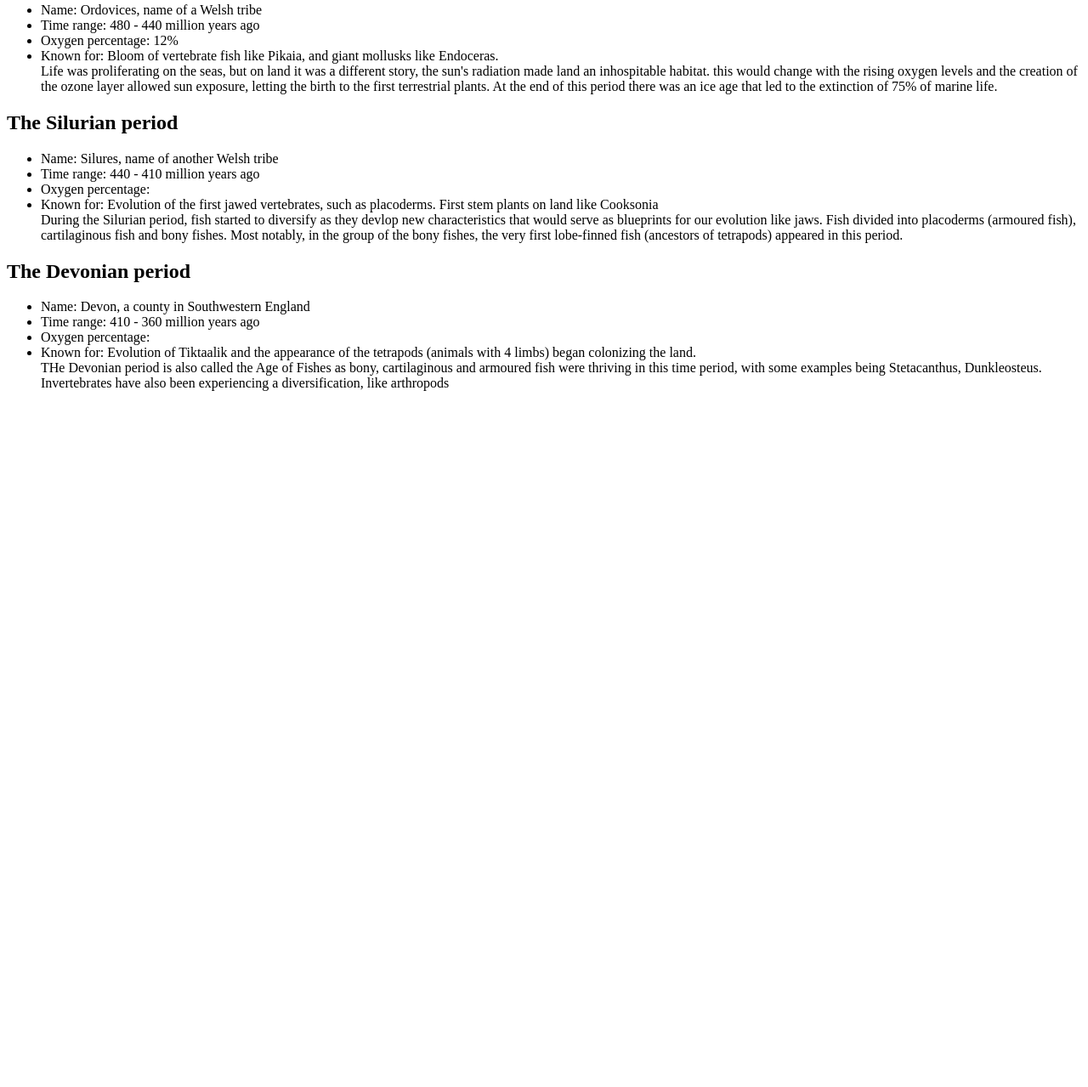
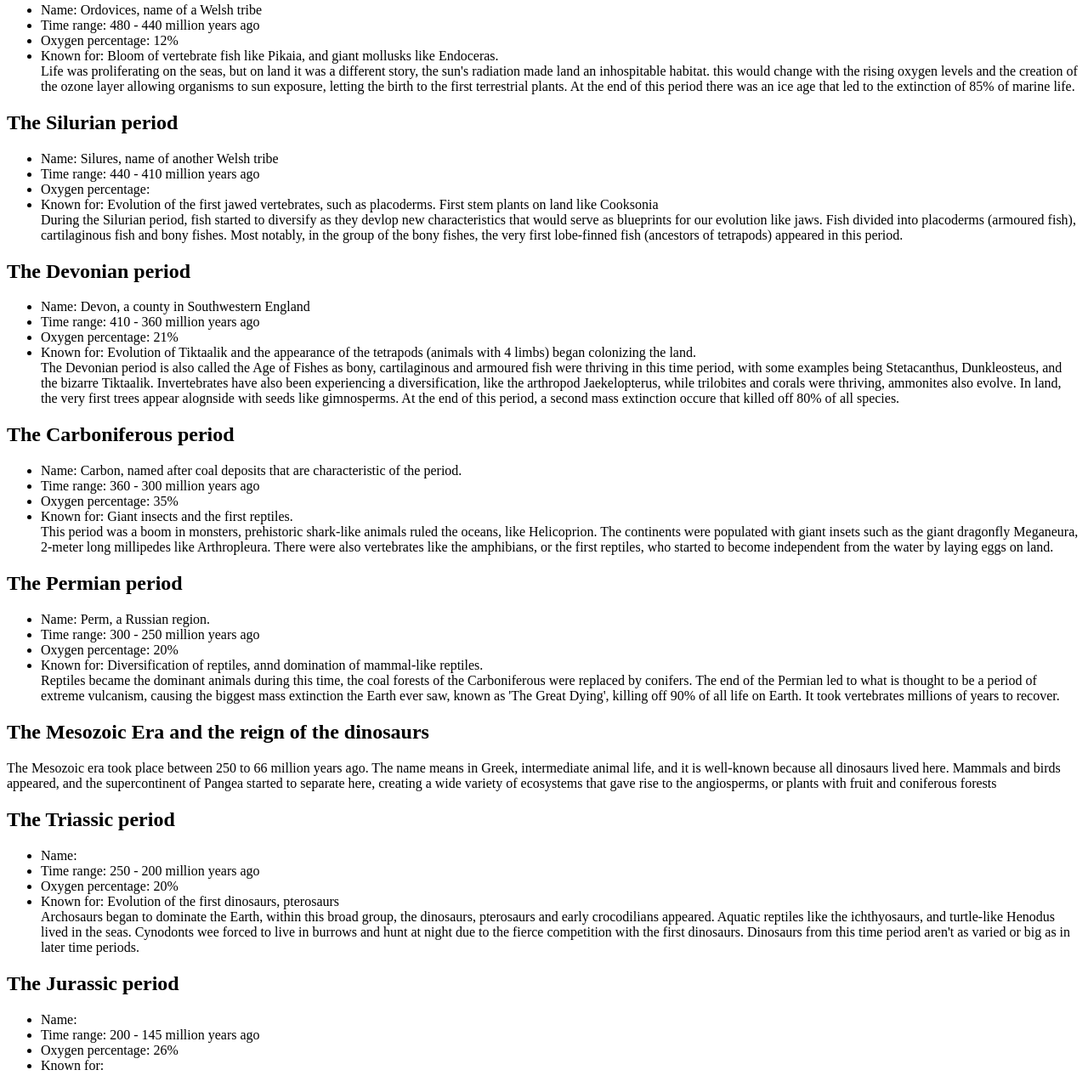
Before and after one commit to PaleoANdre/PaleoANdre.github.io, a plain HTML site: page geologictime.html in a window 1280 px wide. Shown: the part 1818-3097 px from the top of the page at 85% size. Before the commit the page ends 2294 px from the top, so only its background shows below. Drawn offline with Linux system fonts and the light colour scheme.

Commit message:
permian and triassic

```diff
--- a/geologictime.html
+++ b/geologictime.html
@@ -69,7 +69,7 @@
                     <li>Time range:550 - 480 million years ago</li>
                     <li>Oxygen percentage: 10%</li>
                     <li>Known for: Rise of complex living beings like mollusks, trilobites and jellyfish.</li>
-            </ul>
+                </ul>
             </div>
             <div class="time-period-info">
                 <h2>The Ordovician period</h2>
@@ -78,8 +78,8 @@
                     <li>Time range: 480 - 440 million years ago</li>
                     <li>Oxygen percentage: 12%</li>
                     <li>Known for: Bloom of vertebrate fish like Pikaia, and giant mollusks like Endoceras.</li>
-                    <div>Life was proliferating on the seas, but on land it was a different story, the sun's radiation made land an inhospitable habitat. this would change with the rising oxygen levels and the creation of the ozone layer allowed sun exposure, letting the birth to the first terrestrial plants. At the end of this period there was an ice age that led to the extinction of 75% of marine life.</div>
-            </ul>
+                    <div>Life was proliferating on the seas, but on land it was a different story, the sun's radiation made land an inhospitable habitat. this would change with the rising oxygen levels and the creation of the ozone layer allowing organisms to sun exposure, letting the birth to the first terrestrial plants. At the end of this period there was an ice age that led to the extinction of 85% of marine life.</div>
+                </ul>
             </div>
             <div class="time-period-info">
                 <h2>The Silurian period</h2>
@@ -91,17 +91,69 @@
                     <div>
                         During the Silurian period, fish started to diversify as they devlop new characteristics that would serve as blueprints for our evolution like jaws. Fish divided into placoderms (armoured fish), cartilaginous fish and bony fishes. Most notably, in the group of the bony fishes, the very first lobe-finned fish (ancestors of tetrapods) appeared in this period.
                     </div>
-            </ul>
+                </ul>
             </div>
             <div class="time-period-info">
                 <h2>The Devonian period</h2>
                 <ul>
                     <li>Name: Devon, a county in Southwestern England</li>
                     <li>Time range: 410 - 360 million years ago</li>
-                    <li>Oxygen percentage: </li>
+                    <li>Oxygen percentage: 21%</li>
                     <li>Known for: Evolution of Tiktaalik and the appearance of the tetrapods (animals with 4 limbs) began colonizing the land.</li>
                     <div>
-                        THe Devonian period is also called the Age of Fishes as bony, cartilaginous and armoured fish were thriving in this time period, with some examples being Stetacanthus, Dunkleosteus. Invertebrates have also been experiencing a diversification, like arthropods
+                        The Devonian period is also called the Age of Fishes as bony, cartilaginous and armoured fish were thriving in this time period, with some examples being Stetacanthus, Dunkleosteus, and the bizarre Tiktaalik. Invertebrates have also been experiencing a diversification, like the arthropod Jaekelopterus, while trilobites and corals were thriving, ammonites also evolve. In land, the very first trees appear alognside with seeds like gimnosperms. At the end of this period, a second mass extinction occure that killed off 80% of all species.
+                    </div>
+                </ul>
+            </div>
+            <div class="time-period-info">
+                <h2>The Carboniferous period</h2>
+                <ul>
+                    <li>Name: Carbon, named after coal deposits that are characteristic of the period.</li>
+                    <li>Time range: 360 - 300 million years ago</li>
+                    <li>Oxygen percentage: 35%</li>
+                    <li>Known for: Giant insects and the first reptiles.</li>
+                    <div>
+                        This period was a boom in monsters, prehistoric shark-like animals ruled the oceans, like Helicoprion. The continents were populated with giant insets such as the giant dragonfly Meganeura, 2-meter long millipedes like Arthropleura. There were also vertebrates like the amphibians, or the first reptiles, who started to become independent from the water by laying eggs on land.
+                    </div>
+                </ul>
+            </div>
+            <div class="time-period-info">
+                <h2>The Permian period</h2>
+                <ul>
+                    <li>Name: Perm, a Russian region.</li>
+                    <li>Time range: 300 - 250 million years ago</li>
+                    <li>Oxygen percentage: 20%</li>
+                    <li>Known for: Diversification of reptiles, annd domination of mammal-like reptiles.</li>
+                    <div>
+                        Reptiles became the dominant animals during this time, the coal forests of the Carboniferous were replaced by conifers. The end of the Permian led to what is thought to be a period of extreme vulcanism, causing the biggest mass extinction the Earth ever saw, known as 'The Great Dying', killing off 90% of all life on Earth. It took vertebrates millions of years to recover.
+                    </div>
+                </ul>
+            </div>
+            <h2>The Mesozoic Era and the reign of the dinosaurs</h2>
+            <div>
+                The Mesozoic era took place between 250 to 66 million years ago. The name means in Greek, intermediate animal life, and it is well-known because all dinosaurs lived here. Mammals and birds appeared, and the supercontinent of Pangea started to separate here, creating a wide variety of ecosystems that gave rise to the angiosperms, or plants with fruit and coniferous forests
+            </div>
+            <div class="time-period-info">
+                <h2>The Triassic period</h2>
+                <ul>
+                    <li>Name: </li>
+                    <li>Time range: 250 - 200 million years ago </li>
+                    <li>Oxygen percentage: 20%</li>
+                    <li>Known for: Evolution of the first dinosaurs, pterosaurs</li>
+                    <div>
+                        Archosaurs began to dominate the Earth, within this broad group, the dinosaurs, pterosaurs and early crocodilians appeared. Aquatic reptiles like the ichthyosaurs, and turtle-like Henodus lived in the seas. Cynodonts wee forced to live in burrows and hunt at night due to the fierce competition with the first dinosaurs. Dinosaurs from this time period aren't as varied or big as in later time periods.
+                    </div>
+                </ul>
+            </div>
+            <div class="time-period-info">
+                <h2>The Jurassic period</h2>
+                <ul>
+                    <li>Name: </li>
+                    <li>Time range: 200 - 145 million years ago</li>
+                    <li>Oxygen percentage: 26%</li>
+                    <li>Known for: </li>
+                    <div>
+
                     </div>
             </ul>
             </div>
```
